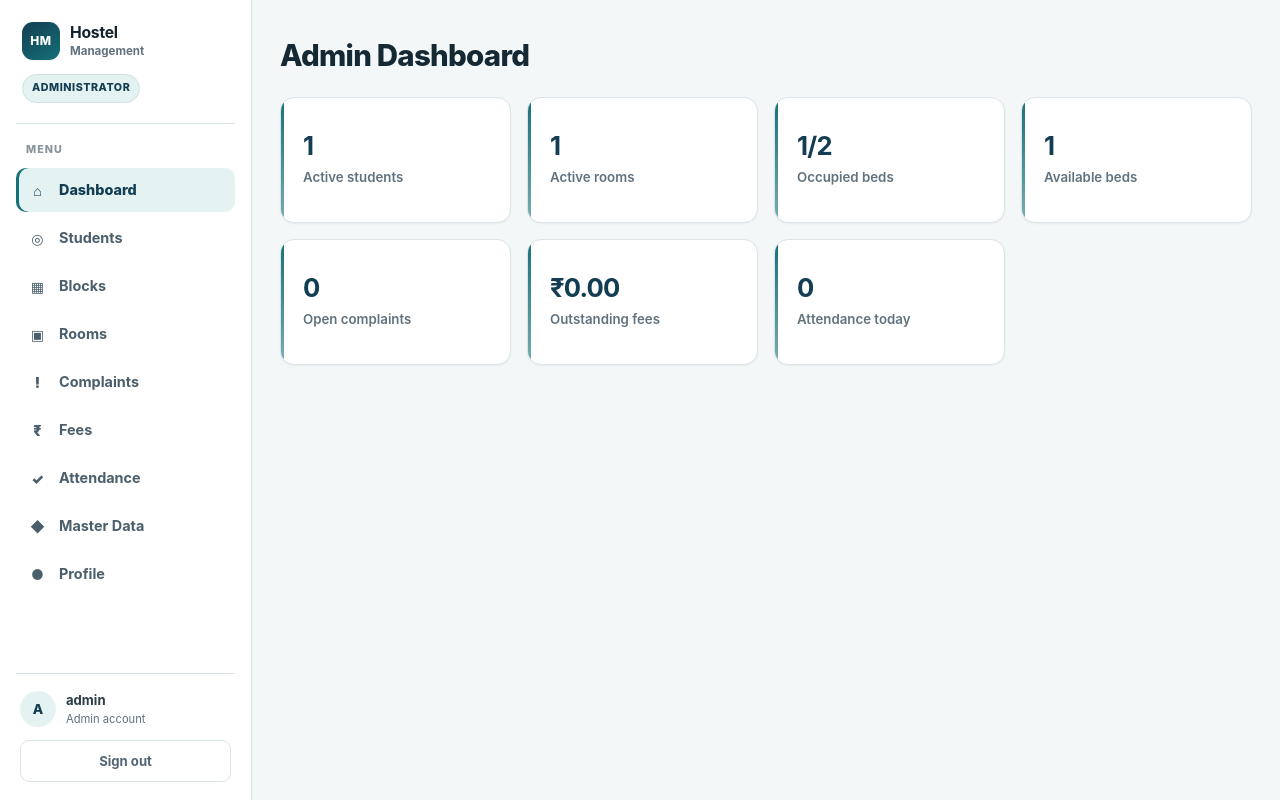
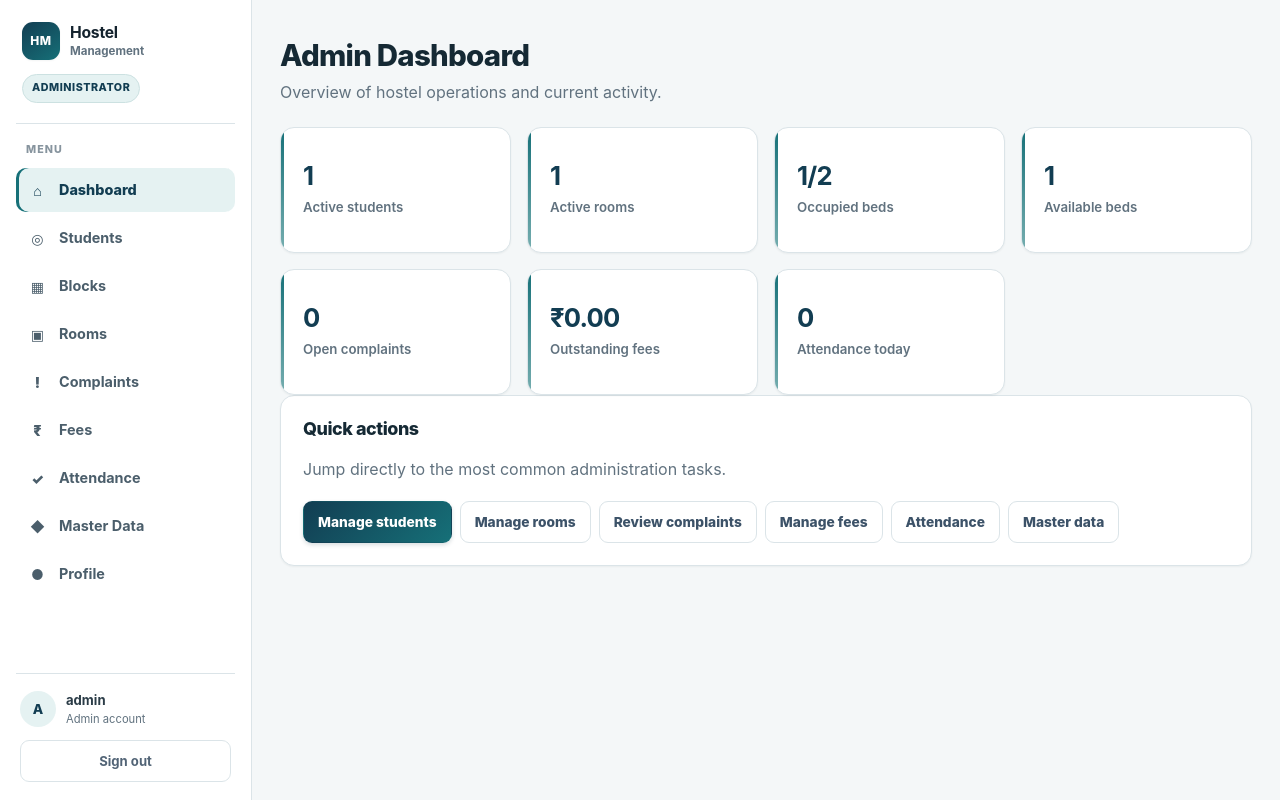
Before and after one commit to PANDATD/DES-Hostel-Mangment-, a Flask app: page /admin/ in a window 1280 px wide. Run offline with Flask 3, Linux system fonts and the light colour scheme; a user stored in the database is signed in; data comes from the database, SQL or seed files in the repository; data that the repository does not hold is empty.

Commit message:
ui: improve admin dashboard experience

```diff
--- a/app/templates/admin/dashboard.html
+++ b/app/templates/admin/dashboard.html
@@ -1,7 +1,13 @@
 {% extends "base.html" %}
 {% block title %}Admin Dashboard{% endblock %}
 {% block content %}
-<h1>Admin Dashboard</h1>
+<div class="dashboard-intro">
+  <div>
+    <h1>Admin Dashboard</h1>
+    <p class="muted">Overview of hostel operations and current activity.</p>
+  </div>
+</div>
+
 <div class="grid metrics">
   <div class="card"><strong>{{ students }}</strong><span>Active students</span></div>
   <div class="card"><strong>{{ active_rooms }}</strong><span>Active rooms</span></div>
@@ -11,4 +17,17 @@
   <div class="card"><strong>₹{{ '%.2f'|format(outstanding) }}</strong><span>Outstanding fees</span></div>
   <div class="card"><strong>{{ attendance_today }}</strong><span>Attendance today</span></div>
 </div>
+
+<div class="card">
+  <h2>Quick actions</h2>
+  <p class="muted">Jump directly to the most common administration tasks.</p>
+  <div class="quick-actions">
+    <a class="primary" href="{{ url_for('admin.students') }}">Manage students</a>
+    <a class="secondary" href="{{ url_for('admin.rooms') }}">Manage rooms</a>
+    <a class="secondary" href="{{ url_for('admin.complaints') }}">Review complaints</a>
+    <a class="secondary" href="{{ url_for('admin.fees') }}">Manage fees</a>
+    <a class="secondary" href="{{ url_for('admin.attendance') }}">Attendance</a>
+    <a class="secondary" href="{{ url_for('admin.master_data') }}">Master data</a>
+  </div>
+</div>
 {% endblock %}
```
